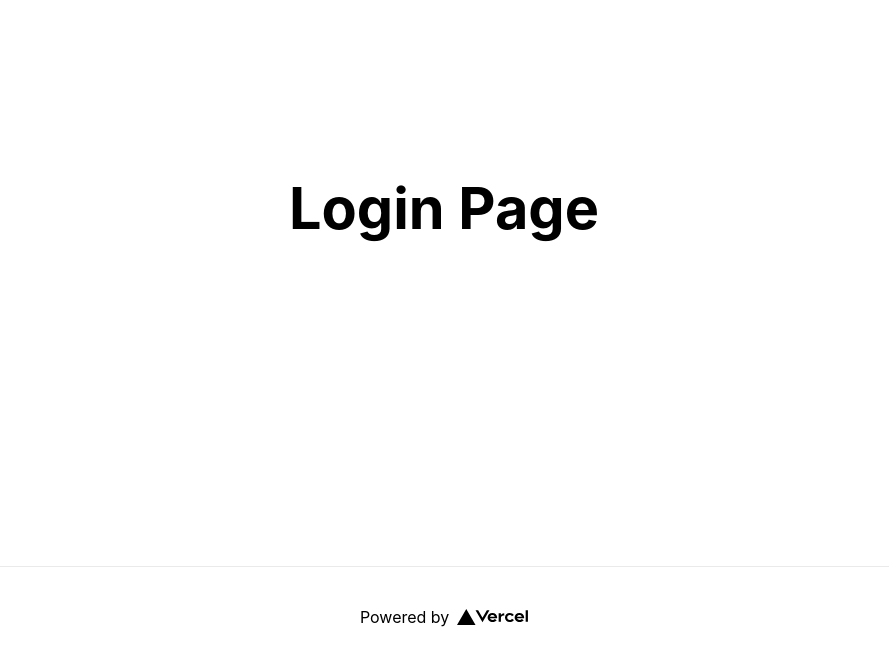
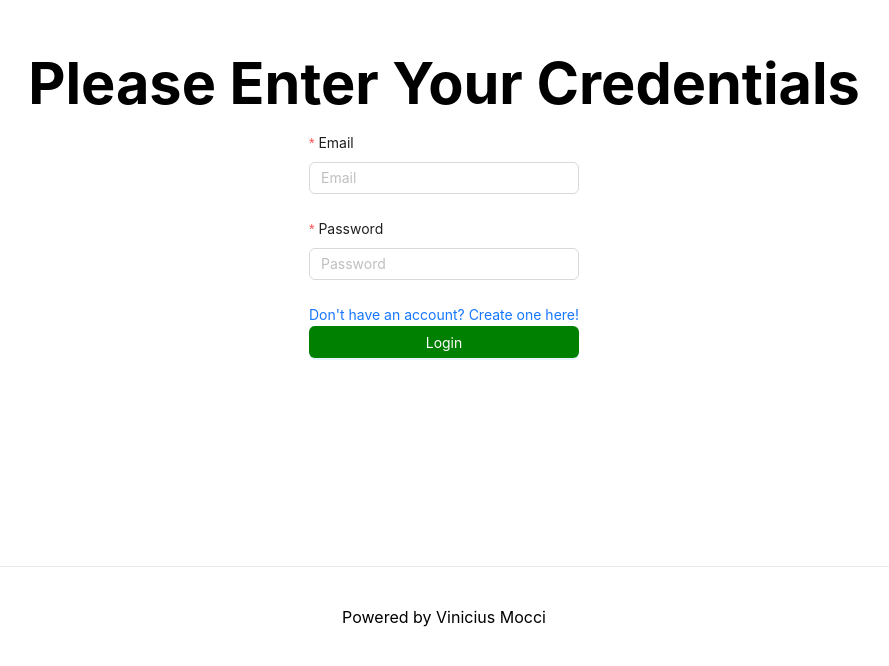
Before and after one commit to vinimocci/human-resources-web-product, a Next.js app: page /login in a window 1280 px wide. Shown: the part 134-800 px from the top of the page, without its empty margins (196-1085 px from the left). Built offline with nearby package versions, Linux system fonts and the light colour scheme.

Commit message:
#feature/create-login-page: added login modal with redirect to home function

```diff
--- /dev/null
+++ b/components/modals/loginModal/LoginModal.module.scss
@@ -0,0 +1,9 @@
+.loggedModalComponent{
+    display: flex;
+    height: 20vh;
+    font-size: large;
+    text-align: center;
+    align-items: center;
+    flex-direction: column;
+    justify-content: center;
+}
--- /dev/null
+++ b/components/modals/loginModal/loginModal.js
@@ -0,0 +1,42 @@
+import {Modal} from 'antd';
+import { useRouter } from 'next/router';
+import styles from './LoginModal.module.scss';
+import React, { useState, useEffect } from 'react';
+import { LoadingOutlined } from '@ant-design/icons';
+
+function loginModal({ isopen }) {
+  const router = useRouter();
+  const [modalVisible, setModalVisible] = useState(false);
+
+    useEffect(() => {
+
+      if (isopen){
+        const redirectTimer = setTimeout(() => {
+          router.push('/home');
+        }, 5000);
+
+        return () => clearTimeout(redirectTimer);
+      }
+
+    }, [isopen]);
+
+    useEffect(() => {
+        setModalVisible(isopen);
+      }, [isopen]);
+
+  return (
+    <Modal open={modalVisible} footer={null} closable={false}>
+      <div className={styles.loggedModalComponent}>
+        <p>Logged In! Redirecting to Home Page...</p>
+        <LoadingOutlined style={{color:"green"}} />
+      </div>
+    </Modal>
+  );
+
+}
+
+loginModal.defaultProps = {
+    isOpen: false,
+  };
+
+export default loginModal;
--- a/pages/login/index.js
+++ b/pages/login/index.js
@@ -1,7 +1,33 @@
 import Head from 'next/head';
+import React, { useState } from 'react';
+import { useForm } from 'react-hook-form';
 import styles from '../../styles/Home.module.css';
+import LoginModal from '../../components/modals/loginModal/loginModal';
+
+import {
+  Form,
+  Input,
+  Button
+} from 'antd';
 
 export default function Home() {
+  const { handleSubmit, setValue } = useForm();
+
+  const [isModalOpen, setIsModalOpen] = useState(false);
+
+  const onSubmit = (data) => {
+    setIsModalOpen(true);
+    console.log(data);
+  };
+
+  const handleInputedUserEmail = (event) => {
+    setValue("email", event.target.value)
+  }
+
+  const handleInputedUserPassword = (event) => {
+    setValue("password", event.target.value)
+  }
+
   return (
     <div className={styles.container}>
       <Head>
@@ -11,18 +37,45 @@ export default function Home() {
 
       <main>
         <h1 className={styles.title}>
-          Login Page
+          Please Enter Your Credentials
         </h1>
+
+        <Form layout="vertical" onFinish={handleSubmit(onSubmit)}>
+          <Form.Item label="Email" name="email" rules={[{ required: true, message: 'Please enter your email' }]}>
+            <Input
+                type="email"
+                placeholder="Email"
+                onChange={handleInputedUserEmail}
+              />
+          </Form.Item>
+          <Form.Item label="Password" name="password" rules={[{ required: true, message: 'Please enter your password' }]}>
+            <Input
+              type="password"
+              placeholder="Password"
+              onChange={handleInputedUserPassword}
+            />
+          </Form.Item>
+
+            <a href="#" rel="noopener noreferrer">
+                Don't have an account? Create one here!
+            </a>
+
+          <Form.Item>
+            <Button style={{backgroundColor:"green", width:"100%"}} type="primary" htmlType="submit">Login</Button>
+          </Form.Item>
+        </Form>
+
       </main>
+
+      <LoginModal isopen={isModalOpen}></LoginModal>
 
       <footer>
         <a
-          href="https://vercel.com?utm_source=create-next-app&utm_medium=default-template&utm_campaign=create-next-app"
+          href="https://www.linkedin.com/in/vinicius-mocci/"
           target="_blank"
           rel="noopener noreferrer"
         >
-          Powered by{' '}
-          <img src="/vercel.svg" alt="Vercel" className={styles.logo} />
+          Powered by{' '} Vinicius Mocci
         </a>
       </footer>
 
```
Also changed, not shown: package.json (+5 -2 lines), 1 other file (tests, documents, lock files or other folders).
